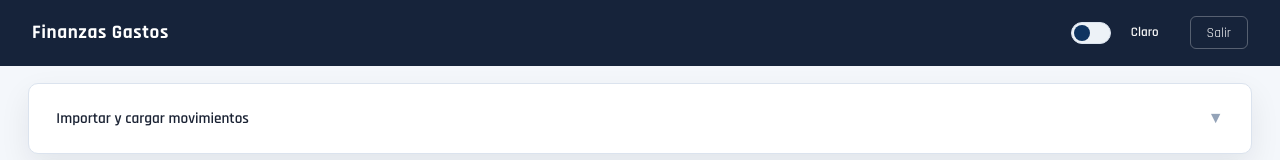
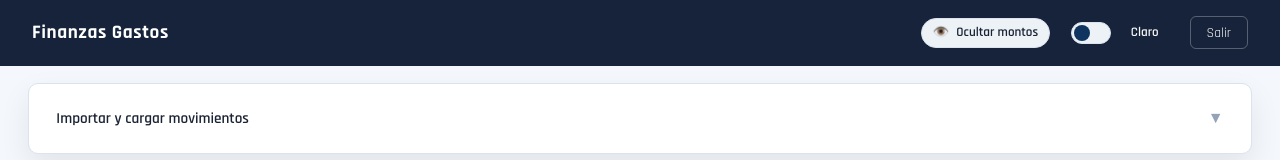
Before and after one commit to martinrodfl/finanzas_gastos_front, a React (Vite) app: page /dashboard in a window 1280 px wide. Shown: the top 160 px of the page. Built offline with nearby package versions, Linux system fonts and the light colour scheme; no server answers; sample sign-in values are in the browser's storage.

Commit message:
Se agrega switch para ocultar monts con asteriscos

```diff
--- a/src/components/GastosFijos.jsx
+++ b/src/components/GastosFijos.jsx
@@ -1,4 +1,5 @@
 import { useEffect, useMemo, useRef, useState } from 'react';
+import { usePrivacidad } from '../hooks/usePrivacidad';
 import { GASTOS_FIJOS } from '../utils/gastosFijos';
 import styles from '../pages/Dashboard.module.css';
 
@@ -67,6 +68,7 @@ const asignarNiveles = (items) => {
  */
 export default function GastosFijos({ movimientos, mesSeleccionado }) {
 	const [abierta, setAbierta] = useState(true);
+	const { ocultarMontos } = usePrivacidad();
 
 	// Lista de nombres de gastos marcados como "no aplica" para el mes actual
 	const [desactivados, setDesactivados] = useState([]);
@@ -280,7 +282,9 @@ export default function GastosFijos({ movimientos, mesSeleccionado }) {
 			</span>
 			{g.pagado && g.monto !== null && (
 				<span className={styles.gastoFijoMonto}>
-					${g.monto.toLocaleString('es-UY', { minimumFractionDigits: 2 })}
+					{ocultarMontos
+						? '$ ••••••'
+						: `$${g.monto.toLocaleString('es-UY', { minimumFractionDigits: 2 })}`}
 				</span>
 			)}
 			{!g.pagado && (
@@ -320,10 +324,12 @@ export default function GastosFijos({ movimientos, mesSeleccionado }) {
 					</span>
 					{montoTotal > 0 && (
 						<span className={styles.gastosFijosMontoTotal}>
-							$
-							{montoTotal.toLocaleString('es-UY', {
-								minimumFractionDigits: 2,
-							})}
+							${' '}
+							{ocultarMontos
+								? '••••••'
+								: montoTotal.toLocaleString('es-UY', {
+										minimumFractionDigits: 2,
+									})}
 						</span>
 					)}
 					<span className={styles.chevronBloque}>{abierta ? '▲' : '▼'}</span>
--- /dev/null
+++ b/src/components/MontosToggle.jsx
@@ -0,0 +1,21 @@
+import { usePrivacidad } from '../hooks/usePrivacidad';
+import styles from './MontosToggle.module.css';
+
+export default function MontosToggle() {
+	const { ocultarMontos, toggleOcultarMontos } = usePrivacidad();
+
+	return (
+		<button
+			type='button'
+			className={styles.button}
+			onClick={toggleOcultarMontos}
+			aria-label={ocultarMontos ? 'Mostrar montos' : 'Ocultar montos'}
+			title={ocultarMontos ? 'Mostrar montos' : 'Ocultar montos'}
+		>
+			<span aria-hidden='true'>{ocultarMontos ? '🙈' : '👁️'}</span>
+			<span className={styles.label}>
+				{ocultarMontos ? 'Mostrar montos' : 'Ocultar montos'}
+			</span>
+		</button>
+	);
+}
--- /dev/null
+++ b/src/components/MontosToggle.module.css
@@ -0,0 +1,39 @@
+.button {
+  display: inline-flex;
+  align-items: center;
+  gap: 0.45rem;
+  border: 1px solid var(--color-border);
+  background: var(--color-surface-soft);
+  color: var(--color-text-primary);
+  border-radius: 999px;
+  padding: 0.35rem 0.7rem;
+  cursor: pointer;
+  font-size: 0.82rem;
+  font-weight: 600;
+  transition: background-color 0.2s ease, border-color 0.2s ease, transform 0.2s ease;
+}
+
+.button:hover {
+  border-color: var(--color-primary);
+}
+
+.button:focus-visible {
+  outline: 2px solid var(--color-primary);
+  outline-offset: 2px;
+}
+
+.label {
+  line-height: 1;
+  white-space: nowrap;
+}
+
+@media (max-width: 420px) {
+  .label {
+    display: none;
+  }
+
+  .button {
+    padding: 0.35rem;
+    gap: 0;
+  }
+}
--- a/src/components/TablaMovimientos.jsx
+++ b/src/components/TablaMovimientos.jsx
@@ -6,6 +6,7 @@ import {
 	ICONOS_CATEGORIA,
 } from '../utils/categoriaIconos';
 import { GASTOS_FIJOS } from '../utils/gastosFijos';
+import { usePrivacidad } from '../hooks/usePrivacidad';
 import api from '../api/client';
 
 /**
@@ -33,6 +34,7 @@ export default function TablaMovimientos({
 	const [editorCatAbiertoPorId, setEditorCatAbiertoPorId] = useState({});
 	const [nombreNuevaCatPorId, setNombreNuevaCatPorId] = useState({});
 	const [iconoNuevaCatPorId, setIconoNuevaCatPorId] = useState({});
+	const { ocultarMontos } = usePrivacidad();
 
 	const categorias = useMemo(() => {
 		const nombresCategorias = movimientos.flatMap((m) => [
@@ -48,7 +50,9 @@ export default function TablaMovimientos({
 	/** Formatea un número como moneda UY (ej: $ 1.234,56) o '—' si es cero. */
 	const fmt = (n) =>
 		n > 0
-			? `$ ${Number(n).toLocaleString('es-UY', { minimumFractionDigits: 2 })}`
+			? ocultarMontos
+				? '$ ••••••'
+				: `$ ${Number(n).toLocaleString('es-UY', { minimumFractionDigits: 2 })}`
 			: '—';
 
 	/** Convierte fecha ISO (YYYY-MM-DD) a formato legible DD/MM/YYYY. */
--- a/src/components/VistaCategorias.jsx
+++ b/src/components/VistaCategorias.jsx
@@ -9,6 +9,7 @@ import {
 	ICONOS_CATEGORIA,
 } from '../utils/categoriaIconos';
 import { useViewport } from '../hooks/useViewport';
+import { usePrivacidad } from '../hooks/usePrivacidad';
 import api from '../api/client';
 import styles from './VistaCategorias.module.css';
 
@@ -39,6 +40,7 @@ export default function VistaCategorias({
 	const [nombreNuevaCatPorId, setNombreNuevaCatPorId] = useState({});
 	const [iconoNuevaCatPorId, setIconoNuevaCatPorId] = useState({});
 	const { width } = useViewport();
+	const { ocultarMontos } = usePrivacidad();
 
 	/**
 	 * Combina las categorías base (locales) con las que aparecen en los movimientos
@@ -183,7 +185,9 @@ export default function VistaCategorias({
 
 	/** Formatea moneda UY. */
 	const fmt = (n) =>
-		`$ ${n.toLocaleString('es-UY', { minimumFractionDigits: 2 })}`;
+		ocultarMontos
+			? '$ ••••••'
+			: `$ ${n.toLocaleString('es-UY', { minimumFractionDigits: 2 })}`;
 	/** Convierte fecha ISO a DD/MM/YYYY. */
 	const fmtFecha = (f) => {
 		const [y, m, d] = f.split('-');
--- a/src/components/VistaComparativa.jsx
+++ b/src/components/VistaComparativa.jsx
@@ -1,5 +1,6 @@
 import { useEffect, useState } from 'react';
 import api from '../api/client';
+import { usePrivacidad } from '../hooks/usePrivacidad';
 import styles from './VistaComparativa.module.css';
 
 /**
@@ -14,6 +15,7 @@ import styles from './VistaComparativa.module.css';
 export default function VistaComparativa() {
 	const [datos, setDatos] = useState([]);
 	const [loading, setLoading] = useState(true);
+	const { ocultarMontos } = usePrivacidad();
 
 	useEffect(() => {
 		api
@@ -51,7 +53,10 @@ export default function VistaComparativa() {
 		);
 	}
 
-	const fmt = (n) => n.toLocaleString('es-UY', { minimumFractionDigits: 2 });
+	const fmt = (n) =>
+		ocultarMontos
+			? '••••••'
+			: n.toLocaleString('es-UY', { minimumFractionDigits: 2 });
 
 	/**
 	 * Devuelve flecha y clase CSS según la variación respecto al mes anterior.
--- a/src/components/VistaMensual.jsx
+++ b/src/components/VistaMensual.jsx
@@ -1,5 +1,6 @@
 import { useEffect, useState } from 'react';
 import api from '../api/client';
+import { usePrivacidad } from '../hooks/usePrivacidad';
 import styles from './VistaMensual.module.css';
 
 const normalizeResumen = (payload) => {
@@ -53,6 +54,7 @@ export default function VistaMensual() {
 	const [datos, setDatos] = useState([]);
 	const [loading, setLoading] = useState(true);
 	const [tipoGrafico, setTipoGrafico] = useState('barras');
+	const { ocultarMontos } = usePrivacidad();
 
 	useEffect(() => {
 		api
@@ -72,12 +74,14 @@ export default function VistaMensual() {
 	);
 
 	const fmt = (n) => {
+		if (ocultarMontos) return '$ ••••••';
 		const saneado = Math.abs(Number(n)) < 1e-6 ? 0 : Number(n);
 		return `$ ${saneado.toLocaleString('es-UY', { minimumFractionDigits: 2 })}`;
 	};
 
 	/** Formato compacto para etiquetas del eje Y en SVG (evita textos muy largos). */
 	const fmtEje = (n) => {
+		if (ocultarMontos) return '•••';
 		const v = Math.abs(Number(n)) < 1e-6 ? 0 : Number(n);
 		if (v >= 1_000_000) return `${(v / 1_000_000).toFixed(1)}M`;
 		if (v >= 1_000) return `${Math.round(v / 1_000)}k`;
@@ -126,7 +130,7 @@ export default function VistaMensual() {
 		<svg
 			viewBox={`0 0 ${SVG_W} ${SVG_H}`}
 			className={styles.svgGrafico}
-			aria-label="Gr\u00e1fico de evoluci\u00f3n mensual"
+			aria-label='Gr\u00e1fico de evoluci\u00f3n mensual'
 		>
 			{/* L\u00edneas gu\u00eda y etiquetas del eje Y */}
 			{marcas.map((valor, i) => {
@@ -143,7 +147,7 @@ export default function VistaMensual() {
 						<text
 							x={AXIS_W - 4}
 							y={y + 3}
-							textAnchor="end"
+							textAnchor='end'
 							fontSize={8}
 							className={styles.svgYLabel}
 						>
@@ -164,17 +168,23 @@ export default function VistaMensual() {
 
 			{filled ? (
 				<>
-					<polygon points={egresoArea} className={styles.svgAreaEgreso} />
-					<polygon points={ingresoArea} className={styles.svgAreaIngreso} />
+					<polygon
+						points={egresoArea}
+						className={styles.svgAreaEgreso}
+					/>
+					<polygon
+						points={ingresoArea}
+						className={styles.svgAreaIngreso}
+					/>
 					<polyline
 						points={egresoPoints}
 						className={styles.svgLineEgreso}
-						fill="none"
+						fill='none'
 					/>
 					<polyline
 						points={ingresoPoints}
 						className={styles.svgLineIngreso}
-						fill="none"
+						fill='none'
 					/>
 				</>
 			) : (
@@ -182,12 +192,12 @@ export default function VistaMensual() {
 					<polyline
 						points={egresoPoints}
 						className={styles.svgLineEgreso}
-						fill="none"
+						fill='none'
 					/>
 					<polyline
 						points={ingresoPoints}
 						className={styles.svgLineIngreso}
-						fill="none"
+						fill='none'
 					/>
 				</>
 			)}
@@ -220,7 +230,7 @@ export default function VistaMensual() {
 					key={`lbl-${d.mes}`}
 					x={xOf(i)}
 					y={SVG_H - 5}
-					textAnchor="middle"
+					textAnchor='middle'
 					fontSize={9}
 					className={styles.svgLabel}
 				>
--- /dev/null
+++ b/src/context/PrivacidadContext.jsx
@@ -0,0 +1,40 @@
+import { useEffect, useMemo, useState } from 'react';
+import { PrivacidadContext } from './privacidad-context';
+
+const STORAGE_KEY = 'finanzas-ocultar-montos';
+
+const getInicial = () => {
+	if (typeof window === 'undefined') return false;
+	return window.localStorage.getItem(STORAGE_KEY) === '1';
+};
+
+/**
+ * Proveedor del contexto de privacidad de montos.
+ *
+ * Permite ocultar todos los valores monetarios del dashboard (por ejemplo,
+ * al compartir pantalla o mostrarle la app a otra persona). La preferencia
+ * se persiste en localStorage (clave: 'finanzas-ocultar-montos') para que
+ * se mantenga entre sesiones.
+ */
+export function PrivacidadProvider({ children }) {
+	const [ocultarMontos, setOcultarMontos] = useState(getInicial);
+
+	useEffect(() => {
+		window.localStorage.setItem(STORAGE_KEY, ocultarMontos ? '1' : '0');
+	}, [ocultarMontos]);
+
+	const value = useMemo(
+		() => ({
+			ocultarMontos,
+			setOcultarMontos,
+			toggleOcultarMontos: () => setOcultarMontos((v) => !v),
+		}),
+		[ocultarMontos],
+	);
+
+	return (
+		<PrivacidadContext.Provider value={value}>
+			{children}
+		</PrivacidadContext.Provider>
+	);
+}
--- /dev/null
+++ b/src/context/privacidad-context.js
@@ -0,0 +1,3 @@
+import { createContext } from 'react';
+
+export const PrivacidadContext = createContext(null);
--- /dev/null
+++ b/src/hooks/usePrivacidad.js
@@ -0,0 +1,18 @@
+import { useContext } from 'react';
+import { PrivacidadContext } from '../context/privacidad-context';
+
+/**
+ * Hook para acceder al contexto de privacidad de montos desde cualquier componente.
+ * Debe usarse dentro del árbol de PrivacidadProvider; lanza un error si no es así.
+ *
+ * @returns {{ ocultarMontos: boolean, setOcultarMontos: Function, toggleOcultarMontos: Function }}
+ */
+export function usePrivacidad() {
+	const context = useContext(PrivacidadContext);
+
+	if (!context) {
+		throw new Error('usePrivacidad debe usarse dentro de PrivacidadProvider');
+	}
+
+	return context;
+}
--- a/src/main.jsx
+++ b/src/main.jsx
@@ -2,13 +2,16 @@ import { StrictMode } from 'react';
 import { createRoot } from 'react-dom/client';
 import App from './App.jsx';
 import { ThemeProvider } from './context/ThemeContext';
+import { PrivacidadProvider } from './context/PrivacidadContext';
 import './styles/theme.css';
 import './index.css';
 
 createRoot(document.getElementById('root')).render(
 	<StrictMode>
 		<ThemeProvider>
-			<App />
+			<PrivacidadProvider>
+				<App />
+			</PrivacidadProvider>
 		</ThemeProvider>
 	</StrictMode>,
 );
--- a/src/pages/Dashboard.jsx
+++ b/src/pages/Dashboard.jsx
@@ -4,12 +4,14 @@ import api from '../api/client';
 import CargaManual from '../components/CargaManual';
 import GastosFijos from '../components/GastosFijos';
 import ImportadorExcel from '../components/ImportadorExcel';
+import MontosToggle from '../components/MontosToggle';
 import TablaMovimientos from '../components/TablaMovimientos';
 import ThemeToggle from '../components/ThemeToggle';
 import VistaCategorias from '../components/VistaCategorias';
 import VistaComparativa from '../components/VistaComparativa';
 import VistaMensual from '../components/VistaMensual';
 import { useCategorias } from '../hooks/useCategorias';
+import { usePrivacidad } from '../hooks/usePrivacidad';
 import { GASTOS_FIJOS } from '../utils/gastosFijos';
 import styles from './Dashboard.module.css';
 
@@ -46,6 +48,13 @@ export default function Dashboard() {
 
 	const navigate = useNavigate();
 	const { categorias, guardar: guardarCategoria } = useCategorias();
+	const { ocultarMontos } = usePrivacidad();
+
+	/** Formatea un monto en pesos, o lo enmascara si el modo privado está activo. */
+	const fmtMonto = (n) =>
+		ocultarMontos
+			? '••••••'
+			: Number(n).toLocaleString('es-UY', { minimumFractionDigits: 2 });
 
 	// Totales del mes actual derivados de los movimientos cargados
 	const totalDebito = movimientos.reduce((s, m) => s + Number(m.debito), 0);
@@ -215,6 +224,7 @@ export default function Dashboard() {
 			<header className={styles.header}>
 				<h1>Finanzas Gastos</h1>
 				<div className={styles.headerAcciones}>
+					<MontosToggle />
 					<ThemeToggle />
 					<button
 						onClick={salir}
@@ -324,44 +334,24 @@ export default function Dashboard() {
 					<div className={styles.resumen}>
 						<div className={`${styles.tarjeta} ${styles.debito}`}>
 							<span>Total egresos</span>
-							<strong>
-								${' '}
-								{totalDebito.toLocaleString('es-UY', {
-									minimumFractionDigits: 2,
-								})}
-							</strong>
+							<strong>$ {fmtMonto(totalDebito)}</strong>
 							<p
 								className={`${styles.tarjetaSub} ${styles.tarjetaSubImpuestos}`}
 							>
 								Impuestos y Empresa(BPS, DGI, Contadora): ${' '}
-								{totalDeducibles.toLocaleString('es-UY', {
-									minimumFractionDigits: 2,
-								})}
+								{fmtMonto(totalDeducibles)}
 							</p>
 						</div>
 						<div className={`${styles.tarjeta} ${styles.credito}`}>
 							<span>Total ingresos</span>
-							<strong>
-								${' '}
-								{totalCredito.toLocaleString('es-UY', {
-									minimumFractionDigits: 2,
-								})}
-							</strong>
+							<strong>$ {fmtMonto(totalCredito)}</strong>
 							<p className={`${styles.tarjetaSub} ${styles.tarjetaSubNeto}`}>
-								Neto: ${' '}
-								{ingresoNeto.toLocaleString('es-UY', {
-									minimumFractionDigits: 2,
-								})}
+								Neto: $ {fmtMonto(ingresoNeto)}
 							</p>
 						</div>
 						<div className={`${styles.tarjeta} ${styles.saldo}`}>
 							<span>Diferencia</span>
-							<strong>
-								${' '}
-								{(totalCredito - totalDebito).toLocaleString('es-UY', {
-									minimumFractionDigits: 2,
-								})}
-							</strong>
+							<strong>$ {fmtMonto(totalCredito - totalDebito)}</strong>
 						</div>
 					</div>
 				)}
```
